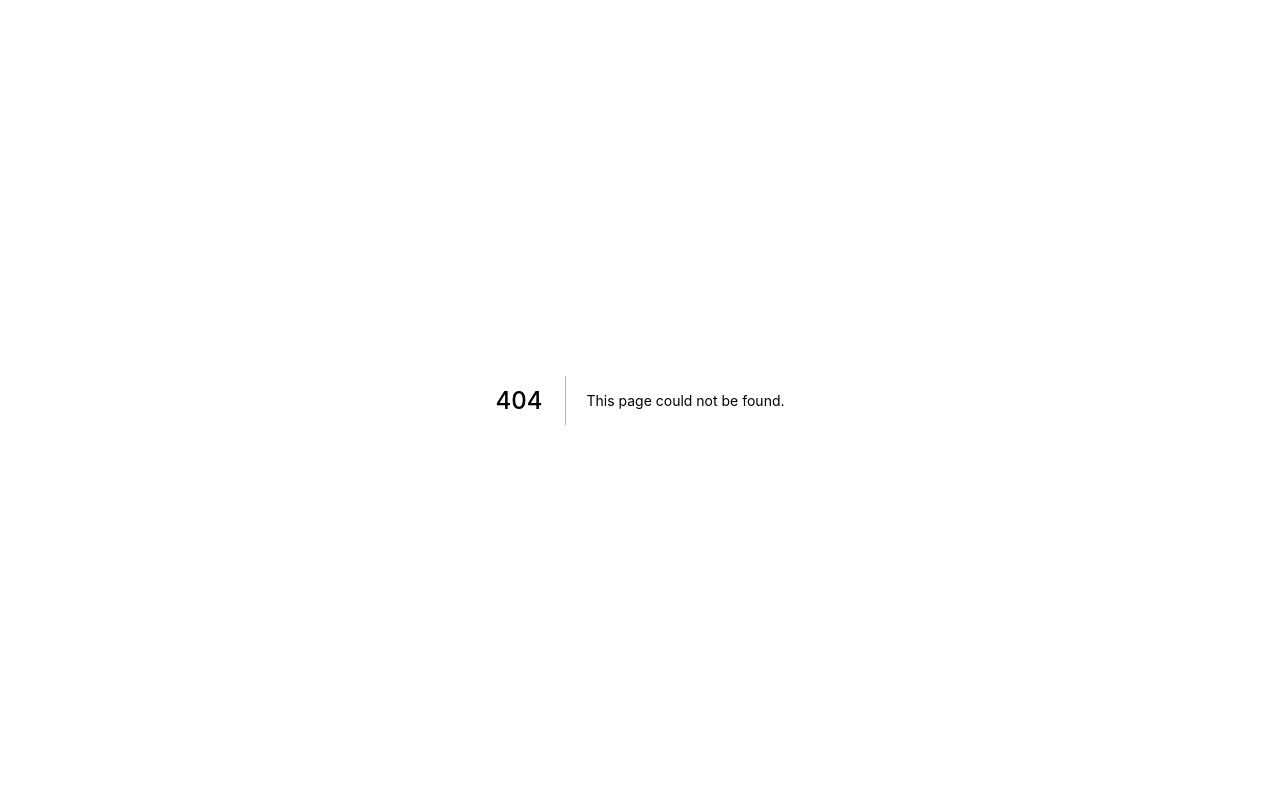
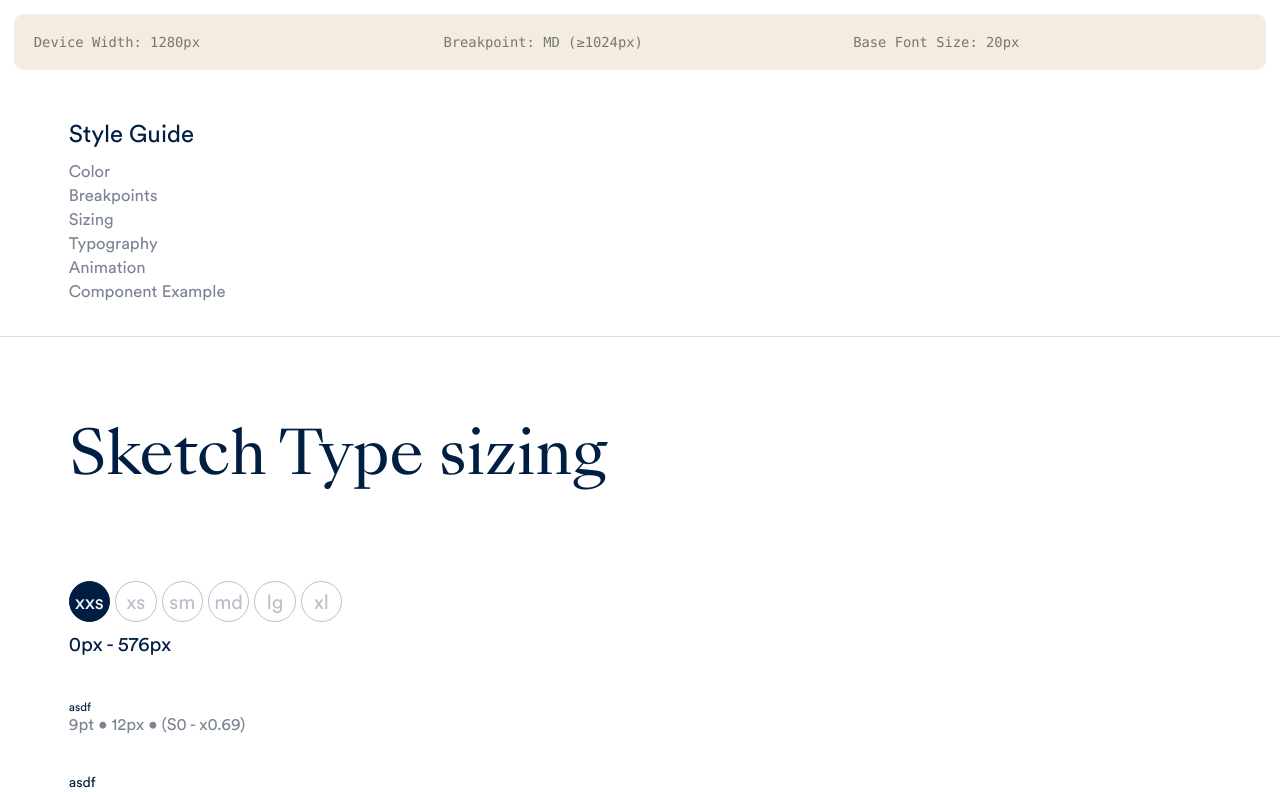
Before and after one commit to thisdesign/psd-reskin-toolkit, a Next.js app: page /type-size in a window 1280 px wide. Before the commit this address had no page. Shown: the top 792 px of the page. Built offline with nearby package versions, Linux system fonts and the light colour scheme.

Commit message:
add sketch sizing

```diff
--- /dev/null
+++ b/src/components/PageViewTypeSize/PageViewTypeSize.Styled.tsx
@@ -0,0 +1,43 @@
+import styled, { css } from "styled-components";
+
+const ItemWrapper = styled.div`
+  padding: var(--size-2) 0;
+
+  width: 100%;
+  overflow: hidden;
+
+  font-size: var(--size-1);
+  color: var(--color-slate);
+`;
+
+const ExampleText = styled.div<{ px: number }>`
+  font-size: ${(props) => `${props.px}px`};
+  color: var(--color-navy);
+`;
+
+const SizeKey = styled.div<{ current: boolean }>`
+  border: 1px solid var(--color-heather);
+  color: var(--color-heather);
+  width: var(--size-6);
+  height: var(--size-6);
+  border-radius: 50%;
+  display: inline-flex;
+  justify-content: center;
+  align-items: center;
+  margin-right: var(--size-xs);
+  margin-bottom: var(--size-sm);
+
+  ${(props) =>
+    props.current &&
+    css`
+      background: var(--color-navy);
+      border: 1px solid var(--color-navy);
+      color: var(--color-porcelain);
+    `};
+`;
+
+export default {
+  ItemWrapper,
+  SizeKey,
+  ExampleText,
+};
--- /dev/null
+++ b/src/components/PageViewTypeSize/PageViewTypeSize.tsx
@@ -0,0 +1,72 @@
+import React from "react";
+import { Layout, Wrapper, Section, H1 } from "components";
+import Link from "next/link";
+import S from "./PageViewTypeSize.Styled";
+import { SCALE, SIZES, FONT_SIZES } from "../../constants";
+
+const keys = [...Object.keys(FONT_SIZES)].reverse();
+
+const PageViewTypeSize: React.FC<{ browserSize?: string }> = ({
+  browserSize = keys[0],
+}) => {
+  const currentSize = SIZES[browserSize];
+  const nextSize = SIZES[keys[keys.indexOf(browserSize) + 1]];
+  const range = `${currentSize}px${nextSize ? ` - ${nextSize}px` : " beoynd"}`;
+
+  return (
+    <Layout>
+      <Wrapper>
+        <Section>
+          <H1>Sketch Type sizing</H1>
+        </Section>
+        <Section>
+          {keys.map((key) => (
+            <S.SizeKey current={key === browserSize}>
+              <Link scroll={false} href={`/type-size?size=${key}`}>
+                <a>{key}</a>
+              </Link>
+            </S.SizeKey>
+          ))}
+          <div>
+            {range}
+            <br />
+            <br />
+          </div>
+          {SCALE.map(
+            (scaleSize, i) =>
+              i < 15 && (
+                <ScaleItem
+                  browserSize={browserSize}
+                  scaleSize={scaleSize}
+                  i={i}
+                />
+              )
+          )}
+        </Section>
+      </Wrapper>
+    </Layout>
+  );
+};
+
+const ScaleItem: React.FC<{
+  i: number;
+  browserSize: string;
+  scaleSize: number;
+}> = ({ browserSize, scaleSize, i }) => {
+  const pxVal = FONT_SIZES[browserSize] * scaleSize;
+  const ptVal = pxVal / (1 / 3 + 1);
+
+  const pxRounded = Math.round(pxVal);
+  const ptRounded = Math.round(ptVal);
+
+  return (
+    <S.ItemWrapper>
+      <div>
+        <S.ExampleText px={pxVal}>asdf</S.ExampleText>
+      </div>
+      {ptRounded}pt • {pxRounded}px • (S{i} - x{scaleSize})
+    </S.ItemWrapper>
+  );
+};
+
+export default PageViewTypeSize;
--- a/src/components/index.js
+++ b/src/components/index.js
@@ -18,6 +18,7 @@ import PageViewType from "./PageViewType/PageViewType";
 import PageViewExample from "./PageViewExample/PageViewExample";
 import PageViewBreakpoints from "./PageViewBreakpoints/PageViewBreakpoints";
 import PageViewAnimation from "./PageViewAnimation/PageViewAnimation";
+import PageViewTypeSize from "./PageViewTypeSize/PageViewTypeSize";
 
 export {
   PageViewColor,
@@ -26,6 +27,7 @@ export {
   PageViewExample,
   PageViewBreakpoints,
   PageViewAnimation,
+  PageViewTypeSize,
   ScrollAnim,
   ZoomImg,
   ScaleMarker,
--- /dev/null
+++ b/src/pages/type-size.tsx
@@ -0,0 +1,14 @@
+import React from "react";
+import { PageViewTypeSize } from "components";
+import { NextPage } from "next";
+
+const TypeSize: NextPage<{ size: string }> = ({ size }) => {
+  return <PageViewTypeSize browserSize={size} />;
+};
+
+TypeSize.getInitialProps = async ({ query }) => {
+  const sizeStr = query.size && query.size.toString();
+  return { size: sizeStr };
+};
+
+export default TypeSize;
```
